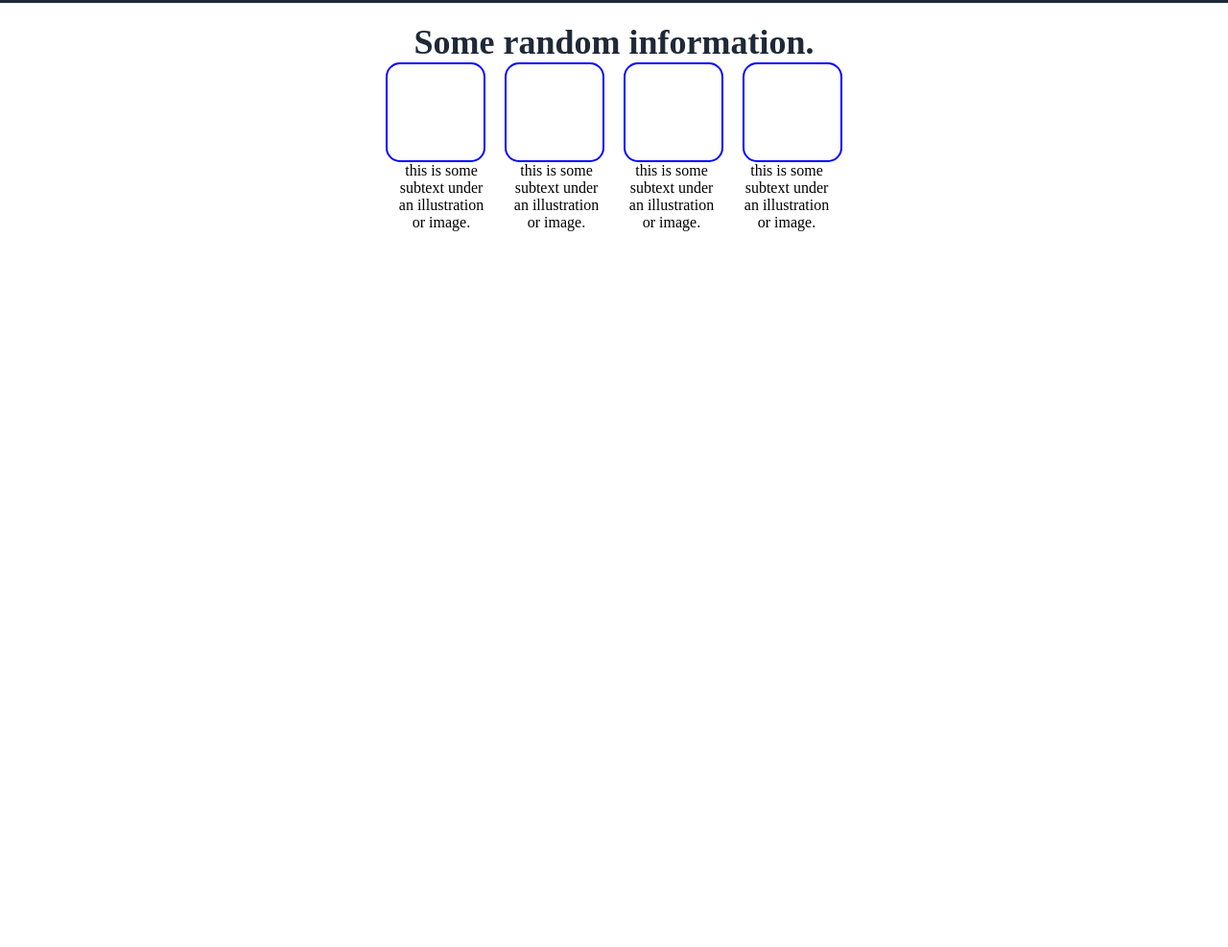
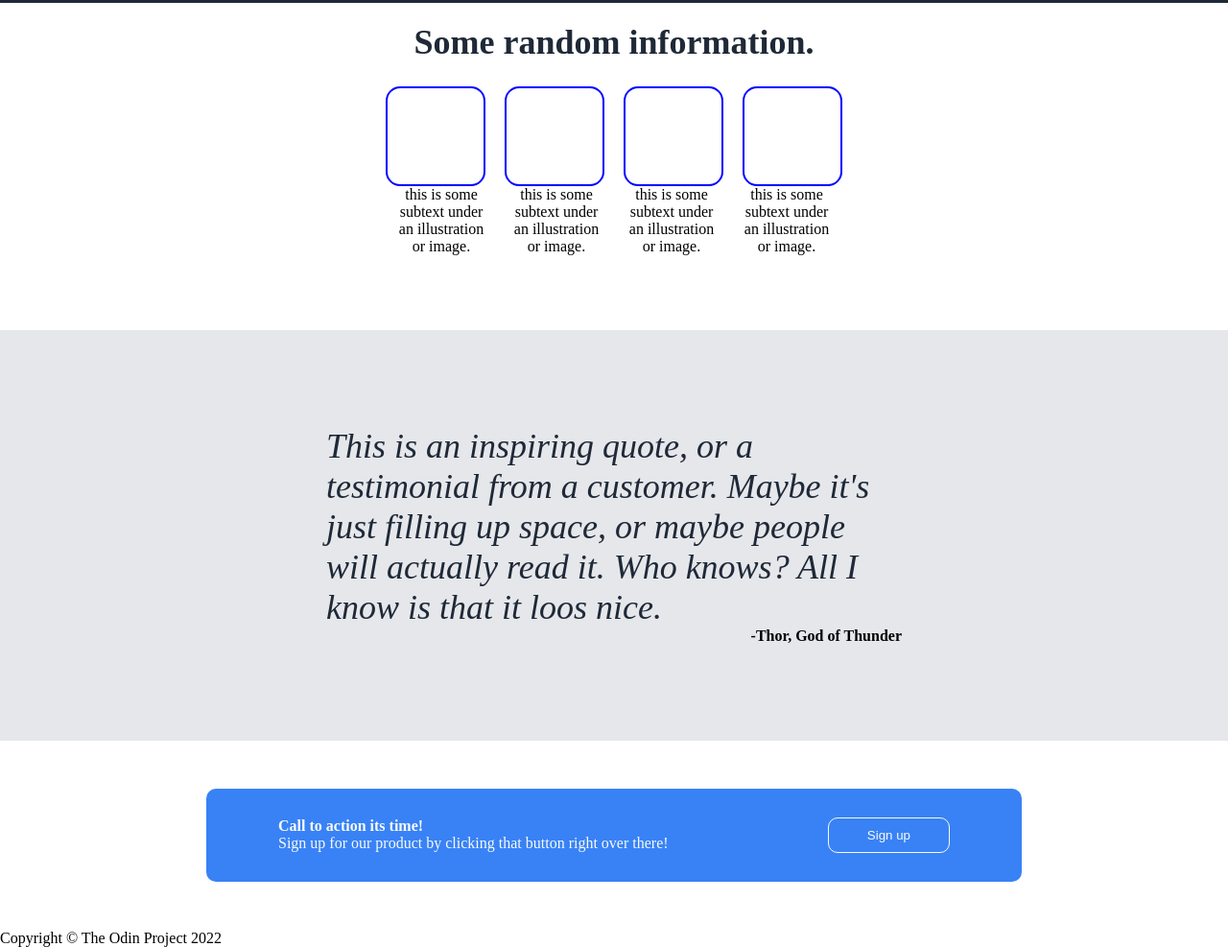
Before and after one commit to buryurdead/landing_page, a plain HTML site: page index.html in a window 1280 px wide. Shown: the part 318-1305 px from the top of the page at 96% size. Before the commit the page ends 800 px from the top, so only its background shows below. Drawn offline with Linux system fonts and the light colour scheme.

Commit message:
Added call to action section styling for action section sytling tweaks for other sections

```diff
--- a/css/style.css
+++ b/css/style.css
@@ -64,7 +64,7 @@ ul li {
     font-size: 36px;
     font-weight: 800;
     color: #1F2937;
-    padding-top: 20px;
+    padding: 20px 0 25px 0;
 }
 
 .pic-grid {
@@ -93,3 +93,58 @@ ul li {
     margin-right: 10px;
     text-align: center;
 }
+
+.testimonial-container {
+    background: #E5E7EB;
+    padding: 100px 0 100px 0;
+}
+
+.size {
+    display: block;
+    width: 600px;
+    margin: 0 auto;
+}
+
+.quote {
+    font-size: 36px;
+    font-style: italic;
+    color: #1F2937;
+    font-weight: 300;
+}
+
+.author {
+    text-align: right;
+    font-weight: bold;
+}
+
+.callaction-container {
+    display: flex;
+    justify-content: center;
+}
+
+.bluebox {
+    display: flex;
+    justify-content: space-between;
+    background: #3882F6;
+    color: #F9FAF8;
+    padding: 30px 75px;
+    width: 700px;
+    margin: 50px 20px;
+    border-radius: 10px;
+}
+
+.action-bold {
+    font-weight: 800;
+}
+
+.actionbutton {
+    align-items: center;
+}
+
+.action-button {
+    background-color: #3882F6;
+    color: #F9FAF8;
+    border: 1px solid #F9FAF8;
+    border-radius: 10px;
+    padding: 10px 40px;
+}
--- a/index.html
+++ b/index.html
@@ -41,5 +41,36 @@
             <div class="word">this is some subtext under an illustration or image.</div>
         </div>
     </div>
+    <div class="testimonial-container">
+        <div class="size">
+            <div class="quote">
+                <p>
+                    This is an inspiring quote, or a testimonial from
+                    a customer. Maybe it's just filling up space, or maybe people
+                    will actually read it. Who knows? All I know is that it loos
+                    nice.
+                </p>
+            </div>
+            <div class="author">
+                <p>-Thor, God of Thunder</p>
+            </div>
+        </div>
+    </div>
+    <div class="callaction-container">
+        <div class="bluebox">
+            <div class="actiontext">
+                <p class="action-bold">Call to action its time!</p>
+                <p>Sign up for our product by clicking that button right over there!</p>
+            </div>
+            <div class="actionbutton">
+                <button class="action-button">Sign up</button>
+            </div>
+        </div>
+    </div>
+    <footer>
+        <div class="foot-container">
+            <p>Copyright &copy The Odin Project 2022</p>
+        </div>
+    </footer>
 </body>
 </html>
```
